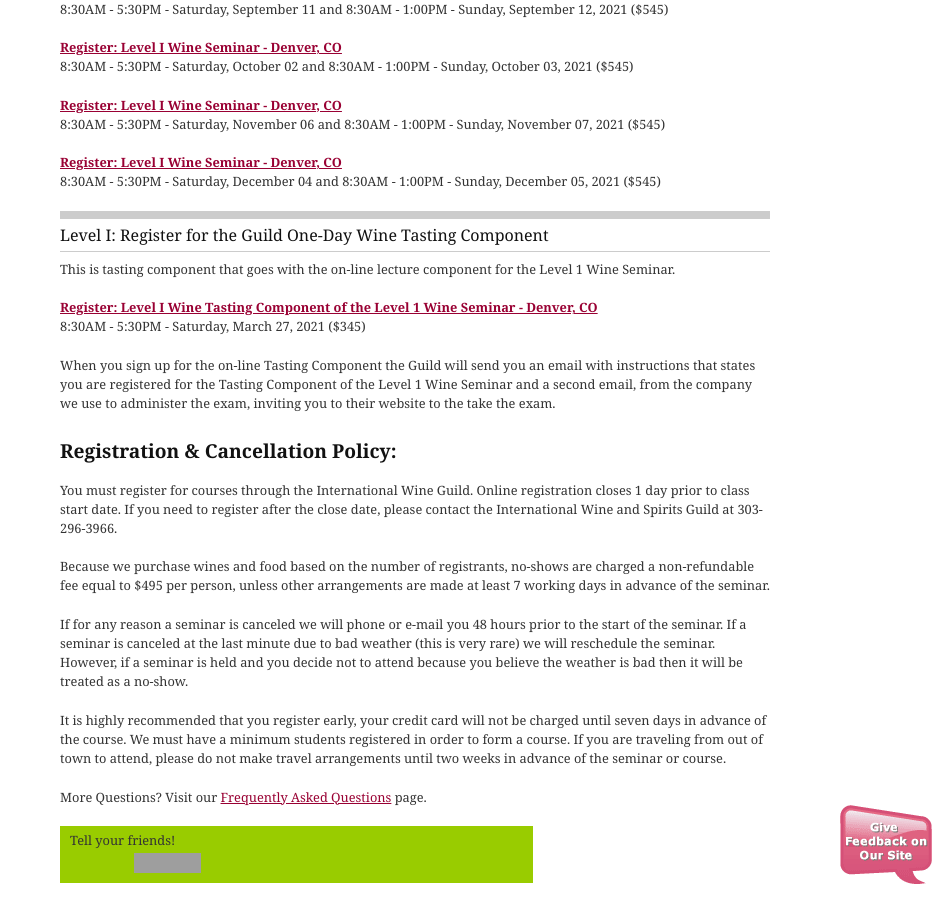
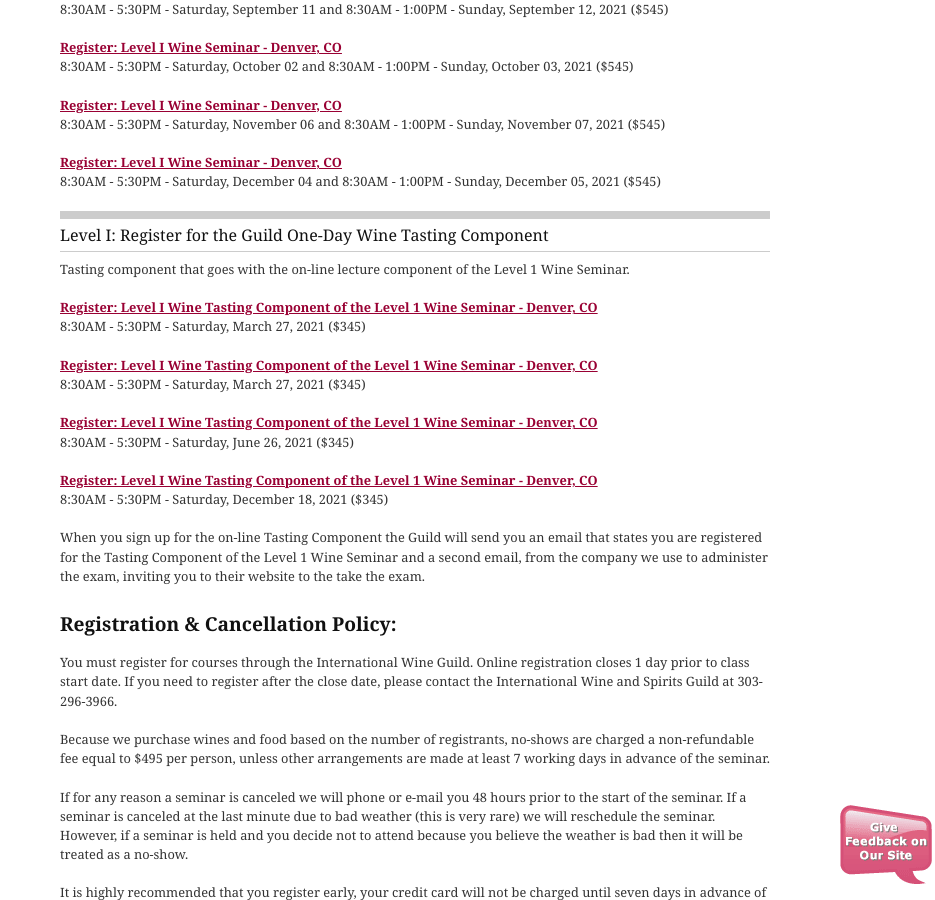
Before and after one commit to CKDev/internationalwineguild.com, a Jekyll site: the page built from register-for-the-guild-certification-seminar.html, in a window 1280 px wide and 900 px high, scrolled down 2141 px. Shown: the whole window, without its empty margins (345-1280 px from the left). Built offline with Jekyll 4.4.1, drawn with Linux system fonts in a browser that asks for light colours; a script that is not in the unit is left out; comment, search, counter and statistics services are not loaded; grey boxes are pictures that could not be loaded.

Commit message:
Update register-for-the-guild-certification-seminar.html

```diff
--- a/register-for-the-guild-certification-seminar.html
+++ b/register-for-the-guild-certification-seminar.html
@@ -169,7 +169,7 @@
 </p>
 
 <h2>Level I: Register for the Guild One-Day Wine Tasting Component</h2>
-<p>This is tasting component that goes with the on-line lecture component for the Level 1 Wine Seminar. </p>
+<p>Tasting component that goes with the on-line lecture component of the Level 1 Wine Seminar. </p>
 
 <p>
   <a class="ga-track"
@@ -179,7 +179,31 @@
   8:30AM - 5:30PM - Saturday, March 27, 2021 ($345)
 </p>
 
-<p>When you sign up for the on-line Tasting Component the Guild will send you an email with instructions that states you are registered for the Tasting Component of the Level 1 Wine Seminar and a second email, from the company we use to administer the exam, inviting you to their website to the take the
+<p>
+  <a class="ga-track"
+    href="http://ww4.aitsafe.com/cf/add.cfm?userid=6714687&amp;product=Level+I+Wine+Tasting+Component,+Denver++-++03/27, 2021&amp;price=345&amp;return=www.internationalwineguild.com/register-for-the-guild-certification-seminar">
+    <strong>Register: Level I Wine Tasting Component of the Level 1 Wine Seminar - Denver, CO<br></strong>
+  </a>
+  8:30AM - 5:30PM - Saturday, March 27, 2021 ($345)
+</p>
+
+<p>
+  <a class="ga-track"
+    href="http://ww4.aitsafe.com/cf/add.cfm?userid=6714687&amp;product=Level+I+Wine+Tasting+Component,+Denver++-++06/26, 2021&amp;price=345&amp;return=www.internationalwineguild.com/register-for-the-guild-certification-seminar">
+    <strong>Register: Level I Wine Tasting Component of the Level 1 Wine Seminar - Denver, CO<br></strong>
+  </a>
+  8:30AM - 5:30PM - Saturday, June 26, 2021 ($345)
+</p>
+
+<p>
+  <a class="ga-track"
+    href="http://ww4.aitsafe.com/cf/add.cfm?userid=6714687&amp;product=Level+I+Wine+Tasting+Component,+Denver++-++12/18, 2021&amp;price=345&amp;return=www.internationalwineguild.com/register-for-the-guild-certification-seminar">
+    <strong>Register: Level I Wine Tasting Component of the Level 1 Wine Seminar - Denver, CO<br></strong>
+  </a>
+  8:30AM - 5:30PM - Saturday, December 18, 2021 ($345)
+</p>
+
+<p>When you sign up for the on-line Tasting Component the Guild will send you an email that states you are registered for the Tasting Component of the Level 1 Wine Seminar and a second email, from the company we use to administer the exam, inviting you to their website to the take the
   exam.</p>
 
 
```
